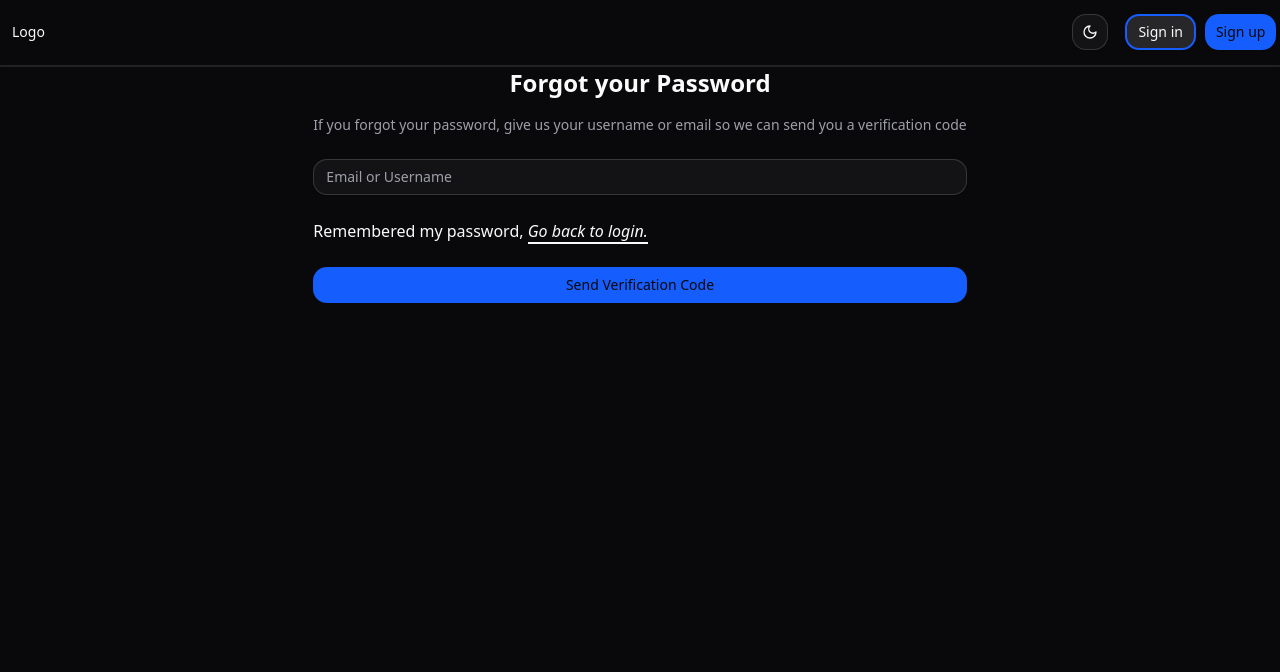
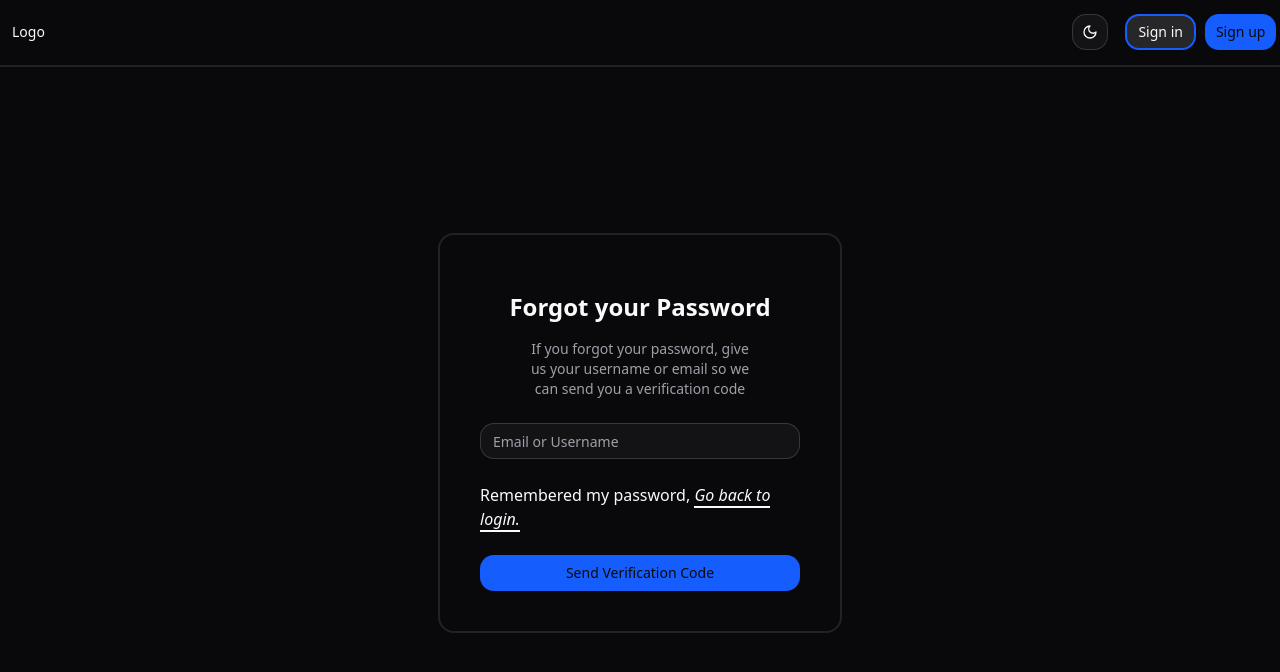
Before and after one commit to Amin-Zahed/Applicant-Agent, a React (Vite) app: page /forgot-password in a window 1280 px wide. Shown: the top 672 px of the page. Built offline with nearby package versions, Linux system fonts and the light colour scheme.

Commit message:
feat: restructure Forgot Password form layout and enhance button styles

```diff
--- a/src/Pages/forgotPassword/ForgotPassword.tsx
+++ b/src/Pages/forgotPassword/ForgotPassword.tsx
@@ -12,6 +12,11 @@ const ForgotPassword = ({
     useSigninForm();
 
   return (
+    <div className="flex h-full w-full flex-col items-center justify-center">
+      <div className="flex flex-col gap-4 p-6 md:p-10 border-2 border-border rounded-2xl m-4">
+        <div className="flex justify-center gap-2 md:justify-start "></div>
+        <div className="flex flex-1 items-center justify-center ">
+          <div className="w-full max-w-xs ">
             <form
               className={cn("flex flex-col gap-6", className)}
               {...props}
@@ -20,8 +25,8 @@ const ForgotPassword = ({
               <div className="flex flex-col items-center gap-4 text-center">
                 <h1 className="text-2xl font-bold">Forgot your Password</h1>
                 <p className="text-balance text-sm text-muted-foreground">
-          If you forgot your password, give us your username or email so we can
-          send you a verification code
+                  If you forgot your password, give us your username or email so
+                  we can send you a verification code
                 </p>
               </div>
               <div className="grid gap-6">
@@ -32,7 +37,9 @@ const ForgotPassword = ({
                   required
                   value={forgotPasswordInputValue}
                   onInput={(e) =>
-            setForgotPasswordInputValue((e.target as HTMLInputElement).value)
+                    setForgotPasswordInputValue(
+                      (e.target as HTMLInputElement).value
+                    )
                   }
                 />
                 <h3>
@@ -47,6 +54,10 @@ const ForgotPassword = ({
                 <Button type="button">Send Verification Code</Button>
               </div>
             </form>
+          </div>
+        </div>
+      </div>
+    </div>
   );
 };
 
--- a/src/Pages/signin/Signin.tsx
+++ b/src/Pages/signin/Signin.tsx
@@ -3,16 +3,13 @@ import useSigninForm from "@/stores/useSigninForm";
 import ForgotPassword from "../forgotPassword/ForgotPassword";
 
 function Signin() {
-  const { forgotPassword } = useSigninForm();
-
   return (
     <div className="flex h-full w-full flex-col items-center justify-center">
       <div className="flex flex-col gap-4 p-6 md:p-10 border-2 border-border rounded-2xl m-4">
         <div className="flex justify-center gap-2 md:justify-start "></div>
         <div className="flex flex-1 items-center justify-center ">
           <div className="w-full max-w-xs ">
-            {/* <SigninForm style={{ display: forgotPassword ? "none" : "flex" }} /> */}
-            {forgotPassword ? <ForgotPassword /> : <SigninForm />}
+            <SigninForm />
           </div>
         </div>
       </div>
--- a/src/components/signin-form.tsx
+++ b/src/components/signin-form.tsx
@@ -37,7 +37,7 @@ function SigninForm({
           </div>
           <Input id="password" type="password" required />
         </div>
-        <Button type="button" className="w-full cursor-pointer">
+        <Button type="button" className="w-full">
           Signin
         </Button>
         <div className="relative text-center text-sm after:absolute after:inset-0 after:top-1/2 after:z-0 after:flex after:items-center after:border-t after:border-border">
@@ -45,7 +45,7 @@ function SigninForm({
             Or continue with
           </span>
         </div>
-        <Button variant="outline" className="w-full cursor-pointer">
+        <Button variant="outline" className="w-full">
           <svg xmlns="http://www.w3.org/2000/svg" viewBox="0 0 24 24">
             <path
               d="M12 .297c-6.63 0-12 5.373-12 12 0 5.303 3.438 9.8 8.205 11.385.6.113.82-.258.82-.577 0-.285-.01-1.04-.015-2.04-3.338.724-4.042-1.61-4.042-1.61C4.422 18.07 3.633 17.7 3.633 17.7c-1.087-.744.084-.729.084-.729 1.205.084 1.838 1.236 1.838 1.236 1.07 1.835 2.809 1.305 3.495.998.108-.776.417-1.305.76-1.605-2.665-.3-5.466-1.332-5.466-5.93 0-1.31.465-2.38 1.235-3.22-.135-.303-.54-1.523.105-3.176 0 0 1.005-.322 3.3 1.23.96-.267 1.98-.399 3-.405 1.02.006 2.04.138 3 .405 2.28-1.552 3.285-1.23 3.285-1.23.645 1.653.24 2.873.12 3.176.765.84 1.23 1.91 1.23 3.22 0 4.61-2.805 5.625-5.475 5.92.42.36.81 1.096.81 2.22 0 1.606-.015 2.896-.015 3.286 0 .315.21.69.825.57C20.565 22.092 24 17.592 24 12.297c0-6.627-5.373-12-12-12"
--- a/src/components/ui/button.tsx
+++ b/src/components/ui/button.tsx
@@ -5,7 +5,7 @@ import { cva, type VariantProps } from "class-variance-authority";
 import { cn } from "@/lib/utils";
 
 const buttonVariants = cva(
-  "inline-flex items-center justify-center gap-2 whitespace-nowrap rounded-md text-sm font-medium transition-all disabled:pointer-events-none disabled:opacity-50 [&_svg]:pointer-events-none [&_svg:not([class*='size-'])]:size-4 shrink-0 [&_svg]:shrink-0 outline-none focus-visible:border-ring focus-visible:ring-ring/50 focus-visible:ring-[3px] aria-invalid:ring-destructive/20 dark:aria-invalid:ring-destructive/40 aria-invalid:border-destructive",
+  "inline-flex items-center justify-center gap-2 whitespace-nowrap rounded-md text-sm font-medium transition-all disabled:pointer-events-none disabled:opacity-50 [&_svg]:pointer-events-none [&_svg:not([class*='size-'])]:size-4 shrink-0 [&_svg]:shrink-0 outline-none focus-visible:border-ring focus-visible:ring-ring/50 focus-visible:ring-[3px] aria-invalid:ring-destructive/20 dark:aria-invalid:ring-destructive/40 aria-invalid:border-destructive cursor-pointer",
   {
     variants: {
       variant: {
```
Lines whose indentation alone changed are shown as unchanged.
